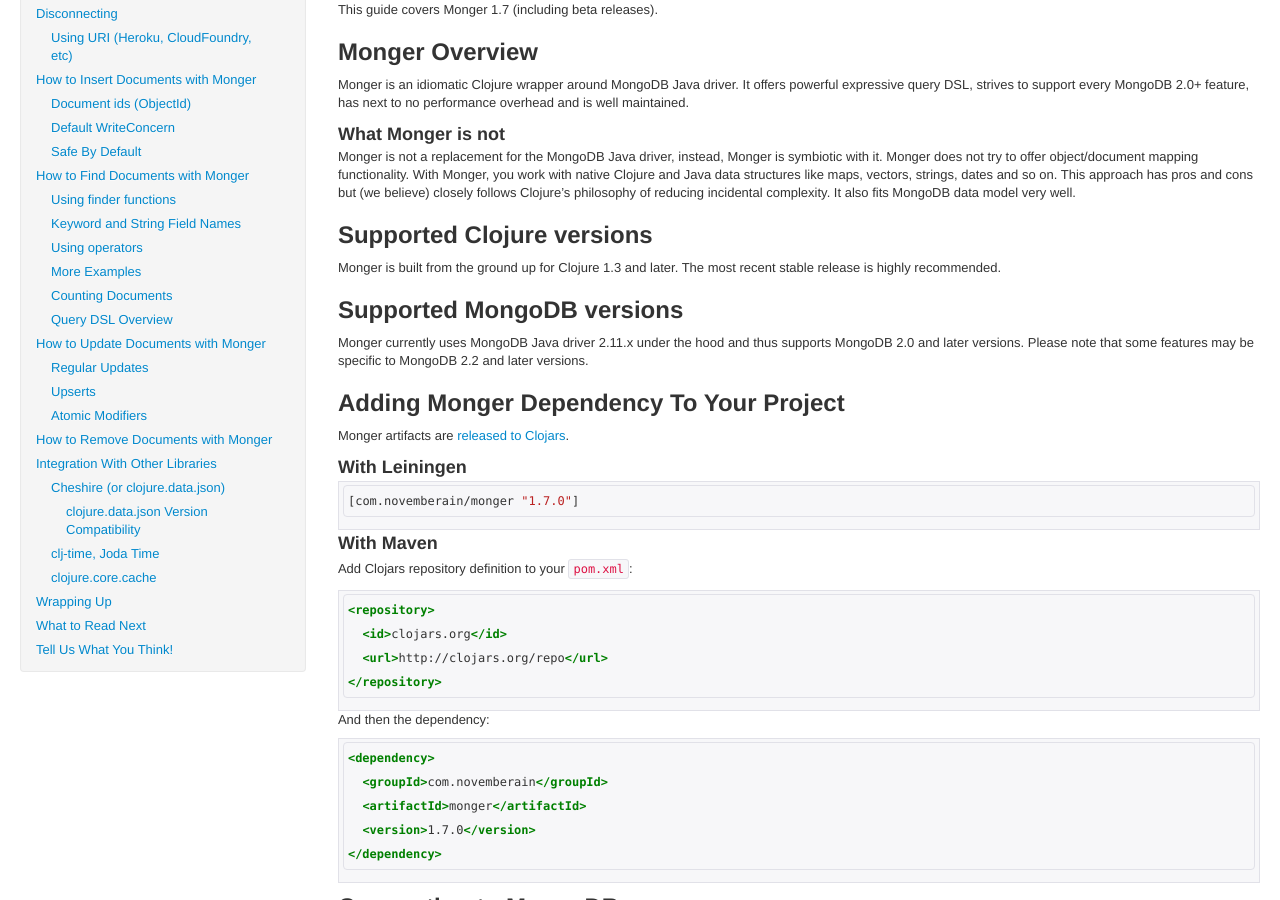
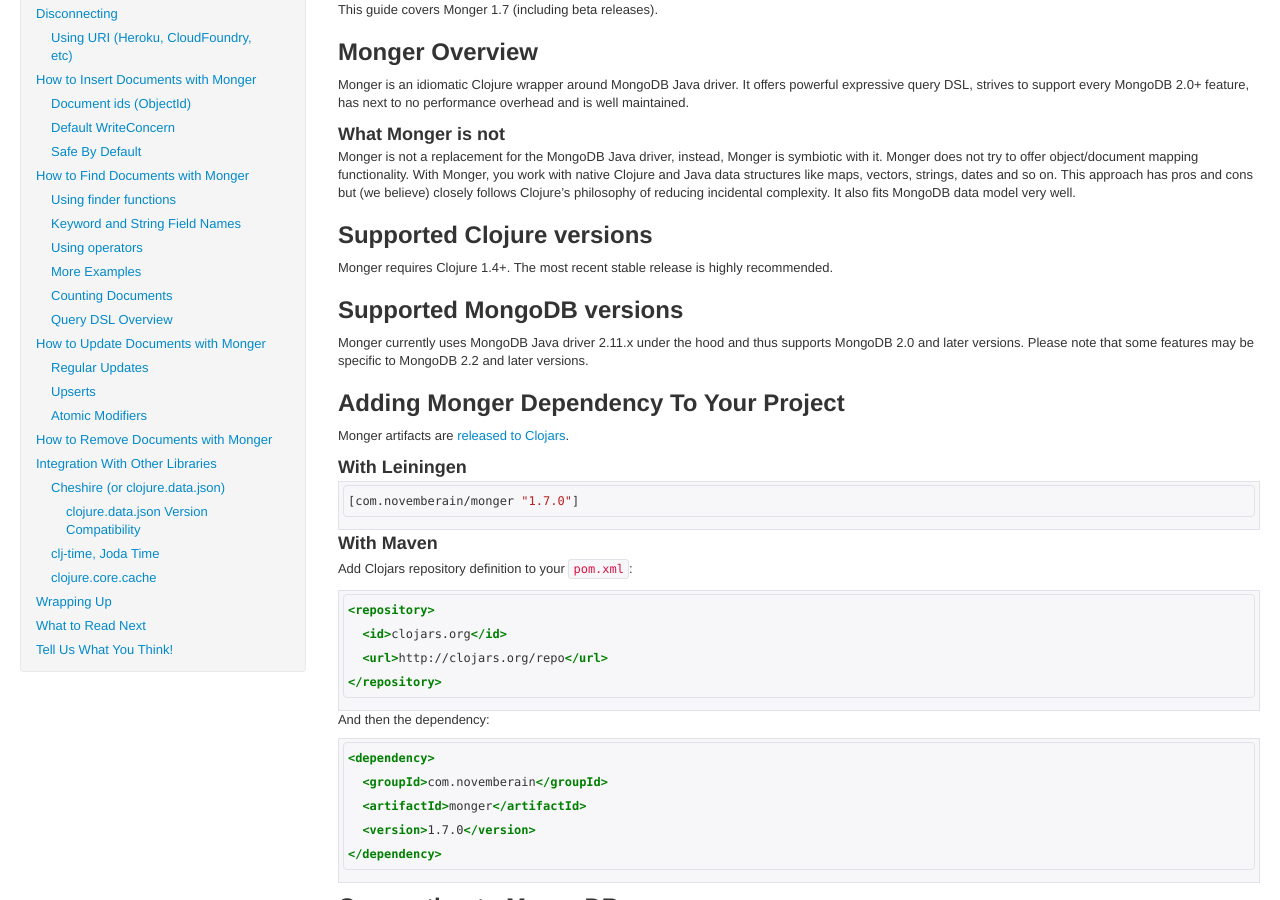
Before and after one commit to clojurewerkz/monger.docs, a Jekyll site: the page built from articles/getting_started.md, in a window 1280 px wide and 900 px high, scrolled down 342 px. Built offline with Jekyll 4.4.1, drawn with Linux system fonts in a browser that asks for light colours; some web fonts are replaced; Markdown is read by kramdown in place of the engine named in the settings; comment, search, counter and statistics services are not loaded.

Commit message:
1.3 is no longer supported

```diff
--- a/articles/getting_started.md
+++ b/articles/getting_started.md
@@ -39,8 +39,8 @@
 
 ## Supported Clojure versions
 
-Monger is built from the ground up for Clojure 1.3 and later. The most recent stable release
-is highly recommended.
+Monger requires Clojure 1.4+. The most recent stable release is highly
+recommended.
 
 
 ## Supported MongoDB versions
```
